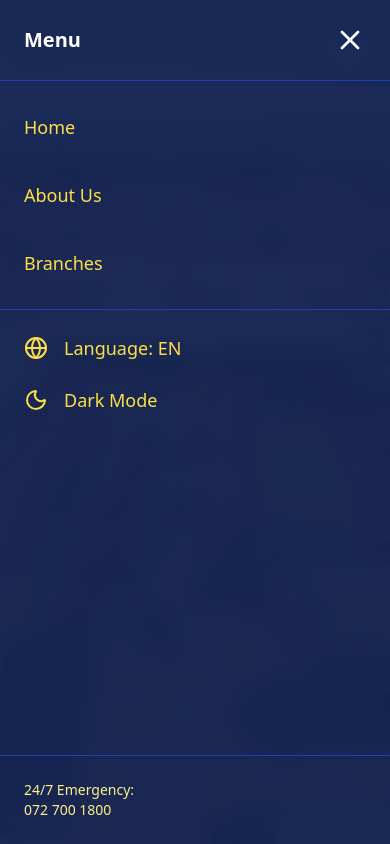
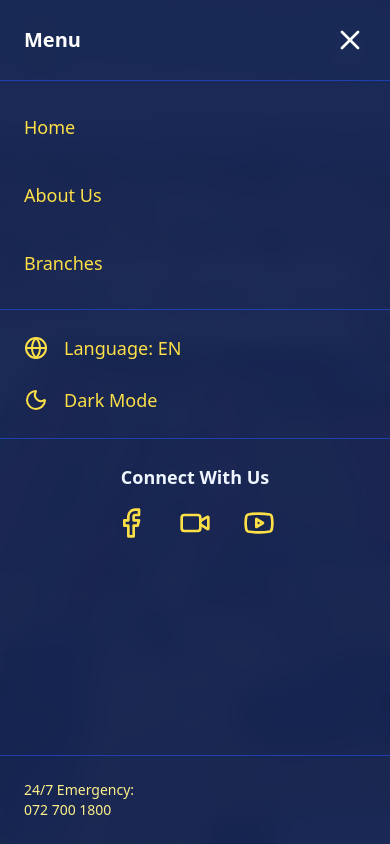
Before and after one commit to dlkvdev/sibiya-website, a Next.js app: page / in a window 390 px wide. Both pictures are taken after a click on the button 348 px from the left and 44 px from the top of the page. Shown: the top 844 px of the page. Built offline with nearby package versions, Linux system fonts and the light colour scheme; a web font is replaced by a local one.

Commit message:
restore the social media icons on the mobile drawer

```diff
--- a/app/components/CoverModal.tsx
+++ b/app/components/CoverModal.tsx
@@ -16,7 +16,7 @@ export default function CoverModal({ isOpen, onClose, cover }: CoverModalProps)
     const whatsappMessage = encodeURIComponent(
       `Hi Sibiya Team,\n\nI'd like to select ${cover.title} - ${cover.subtitle}.\nCan you guide me through the next steps?\n\nThank you.`
     );
-    window.open(`https://wa.me/27781977630?text=${whatsappMessage}`, "_blank");
+    window.open(`https://wa.me/27727001800?text=${whatsappMessage}`, "_blank");
     onClose();
   };
 
--- a/app/components/Footer.tsx
+++ b/app/components/Footer.tsx
@@ -102,7 +102,7 @@ export default function Footer() {
                 <Facebook className="w-8 h-8" />
               </a>
               <a
-                href="https://www.tiktok.com/@sibiyafuneralservicesofficial"
+                href="https://www.tiktok.com/@sibiyafuneralsofficial"
                 target="_blank"
                 rel="noopener noreferrer"
                 className="hover:text-green-400 transition"
@@ -111,7 +111,7 @@ export default function Footer() {
                 <Video className="w-8 h-8" />
               </a>
               <a
-                href="https://www.youtube.com/@sibiyafuneralservices"
+                href="https://www.youtube.com/@SibiyaFuneralServicesOfficial"
                 target="_blank"
                 rel="noopener noreferrer"
                 className="hover:text-green-400 transition"
--- a/app/components/Header.tsx
+++ b/app/components/Header.tsx
@@ -111,7 +111,7 @@ export default function Header() {
                 <Facebook size={24} />
               </a>
               <a
-                href="https://www.tiktok.com/@sibiyafuneralservicesofficial"
+                href="https://www.tiktok.com/@sibiyafuneralsofficial"
                 target="_blank"
                 rel="noopener noreferrer"
                 className="text-white hover:text-green-400 transition-colors p-2"
@@ -120,7 +120,7 @@ export default function Header() {
                 <Video size={24} />
               </a>
               <a
-                href="https://www.youtube.com/@sibiyafuneralservices" // ← your actual channel
+                href="https://www.youtube.com/@SibiyaFuneralServicesOfficial"
                 target="_blank"
                 rel="noopener noreferrer"
                 className="text-white hover:text-green-400 transition-colors p-2"
@@ -164,7 +164,7 @@ export default function Header() {
               </button>
             </div>
 
-            {/* Nav links - now bright gold */}
+            {/* Nav links */}
             <nav className="flex flex-col p-6 space-y-6 text-lg">
               {navItems.map((item) => (
                 <Link
@@ -199,6 +199,42 @@ export default function Header() {
               </div>
             </div>
 
+            {/* Social Icons - Reinstated in Mobile Drawer */}
+            <div className="px-6 py-6 border-t border-blue-800">
+              <h4 className="text-lg font-semibold mb-4 text-blue-50 text-center sm:text-left">
+                Connect With Us
+              </h4>
+              <div className="flex justify-center gap-8">
+                <a
+                  href="https://www.facebook.com/sibiyafuneralservices"
+                  target="_blank"
+                  rel="noopener noreferrer"
+                  className="text-yellow-300 hover:text-green-400 transition-colors"
+                  aria-label="Facebook"
+                >
+                  <Facebook size={32} />
+                </a>
+                <a
+                  href="https://www.tiktok.com/@sibiyafuneralservicesofficial"
+                  target="_blank"
+                  rel="noopener noreferrer"
+                  className="text-yellow-300 hover:text-green-400 transition-colors"
+                  aria-label="TikTok"
+                >
+                  <Video size={32} />
+                </a>
+                <a
+                  href="https://www.youtube.com/@sibiyafuneralservices"
+                  target="_blank"
+                  rel="noopener noreferrer"
+                  className="text-yellow-300 hover:text-green-400 transition-colors"
+                  aria-label="YouTube"
+                >
+                  <Youtube size={32} />
+                </a>
+              </div>
+            </div>
+
             {/* Emergency contact */}
             <div className="mt-auto p-6 border-t border-blue-800 text-sm text-yellow-200">
               <p className="font-medium">24/7 Emergency:</p>
--- a/app/page.tsx
+++ b/app/page.tsx
@@ -161,7 +161,7 @@ const covers = [
     subtitle: "Casket",
     tagline: "Enhanced Comfort and Respect",
     price: "R390",
-    image: "/images/products/casket1.jpg",
+    image: "/images/products/casket2.jpeg",
     benefits: [
       { item: "Casket", icon: <ArrowDownCircle size={20} /> },
       { item: "Hearse", icon: <Car size={20} /> },
@@ -371,7 +371,7 @@ export default function Home() {
               <HeartHandshake className="w-16 h-16 text-blue-900 dark:text-blue-300 mx-auto mb-6" />
               <CountUp
                 start={startCounting ? 0 : undefined}
-                end={50000}
+                end={100000}
                 duration={2.5}
                 separator=","
                 suffix="+"
@@ -625,6 +625,7 @@ export default function Home() {
           </div>
         </div>
       </section>
+
 
      {/* Interactive Branches Map – visible on lg+ screens */}
       <section className="py-20 bg-gray-50 dark:bg-slate-800 hidden lg:block">
--- a/context/LanguageContext.tsx
+++ b/context/LanguageContext.tsx
@@ -60,18 +60,19 @@ const translations: Record<Language, Record<string, string>> = {
     ourBranches: "Our Branches",
     thousandsServed: "Thousands of families served with dignity and care.",
     talkToUs: "Talk to Us",
+    testimonialsTitle:"What Our Clients Say?",
   },
   zu: {
     home: "Ikhaya",
     aboutUs: "Mayelana Nathi",
     contactUs: "Xhumana Nathi",
-    slogan: "Umndeni Wethu Ukhonza Owakho",
+    slogan: "Umndeni Wethu Unakekela Owakho",
     heroSubtitle: "Isevisi Zomngcwabo Ezinomusa Nezinesithunzi Kusuka Ngo-2008",
-    emergency: "Usizo Lwezimo Ezidingo Ezingxamile 24/7",
+    emergency: "Usizo Lwezimo Ezidingo Ezi[huthumayo 24/7",
     quote: "Thola Isilinganiso",
-    legacyTitle: "Ifa Lobubele",
+    legacyTitle: "Isikompilo lethu lokuzwelana",
     years: "Iminyaka Yokuzinikela",
-    families: "Imindeni Ekhonziwe Ngenhlonipho",
+    families: "Imindeni Eyesekwe Ngenhlonipho",
     support: "Ukusekela, Emini Nasebusuku",
     coversTitle: "Izimbozo Zethu Zomngcwabo Ezivelele",
     coversSubtitle: "Amaqoqo enzelwe ukuxuba isiko, ububele, nokuthengeka. Hlola ngakunye ukuze uthole imininingwane.",
@@ -79,8 +80,8 @@ const translations: Record<Language, Record<string, string>> = {
     seeMore: "Bona Okuningi",
     findNearestBranch: "Thola Igatsha Eliseduze Nawe",
     callUs: "Sishayele",
-    benefitsTitle: "Izinzuzo Ezingeziwe Kuzo Zonke Izimbozo",
-    groceryHamper: "Iphekhi Lamahala Legrosa",
+    benefitsTitle: "Izinzuzo Ezingeziwe Kuwo wonke Amakhava",
+    groceryHamper: "Iphekhi Lamahhala Legrosa",
     groceryDescription: "Izigcagco eziyisisekelo ziletwa emndenini ngaphambi kosuku lomngcwabo",
     urbanSupport: "Ukusekela Umngcwabo Wedolobha (Izindawo Ezikhethiwe)",
     urbanDescription: "R1,000 imali + indawo yokungcwaba + ibhasi lezihlalo ezingama-64 (Pietermaritzburg, Howick, Estcourt, Mooi River & Hammarsdale kuphela)",
@@ -109,6 +110,7 @@ const translations: Record<Language, Record<string, string>> = {
     ourBranches: "Amagatsha Ethu",
     thousandsServed: "Izinkulungwane zemindeni esekelwe ngesithunzi nokunakekelwa",
     talkToUs: "Khuluma Nathi",
+    testimonialsTitle:"Bathini abantu ngathi?"
   },
 };
 
```
Also changed, not shown: public/images/products/casket2.jpeg (added).
